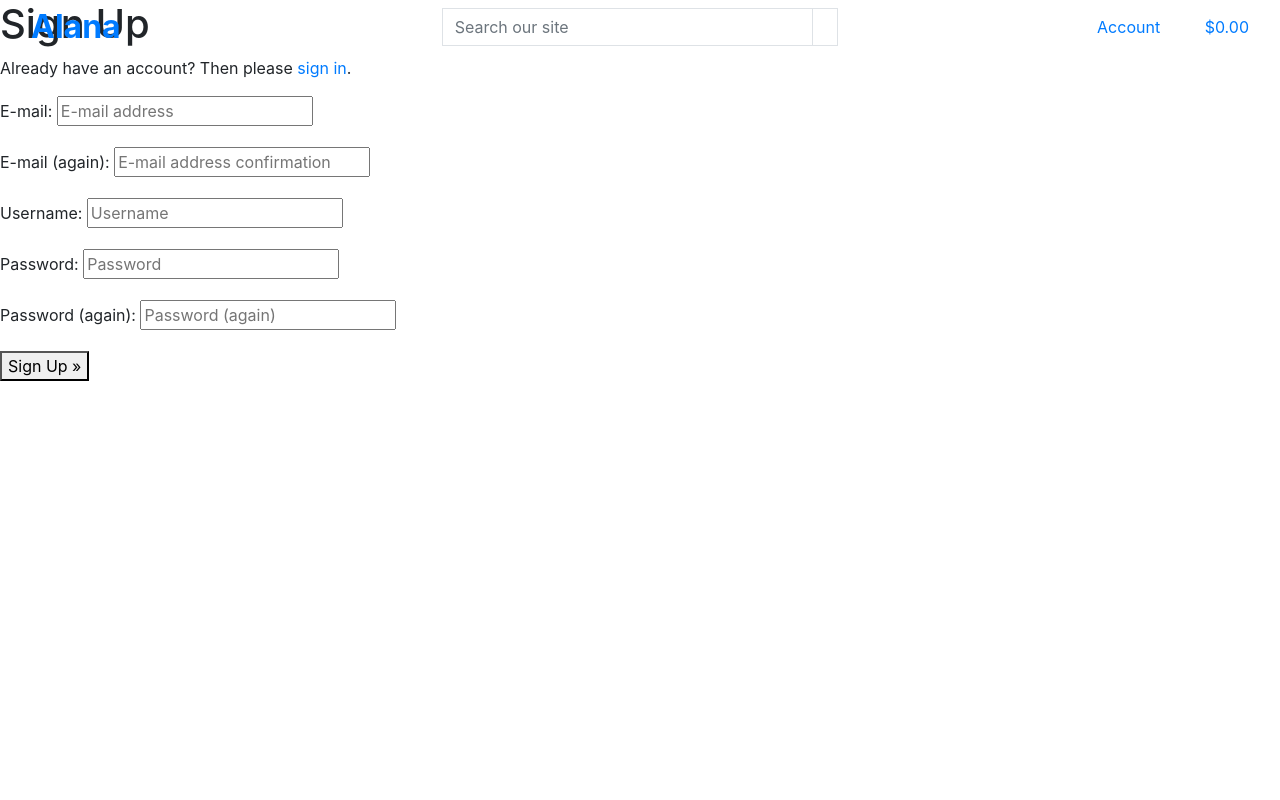
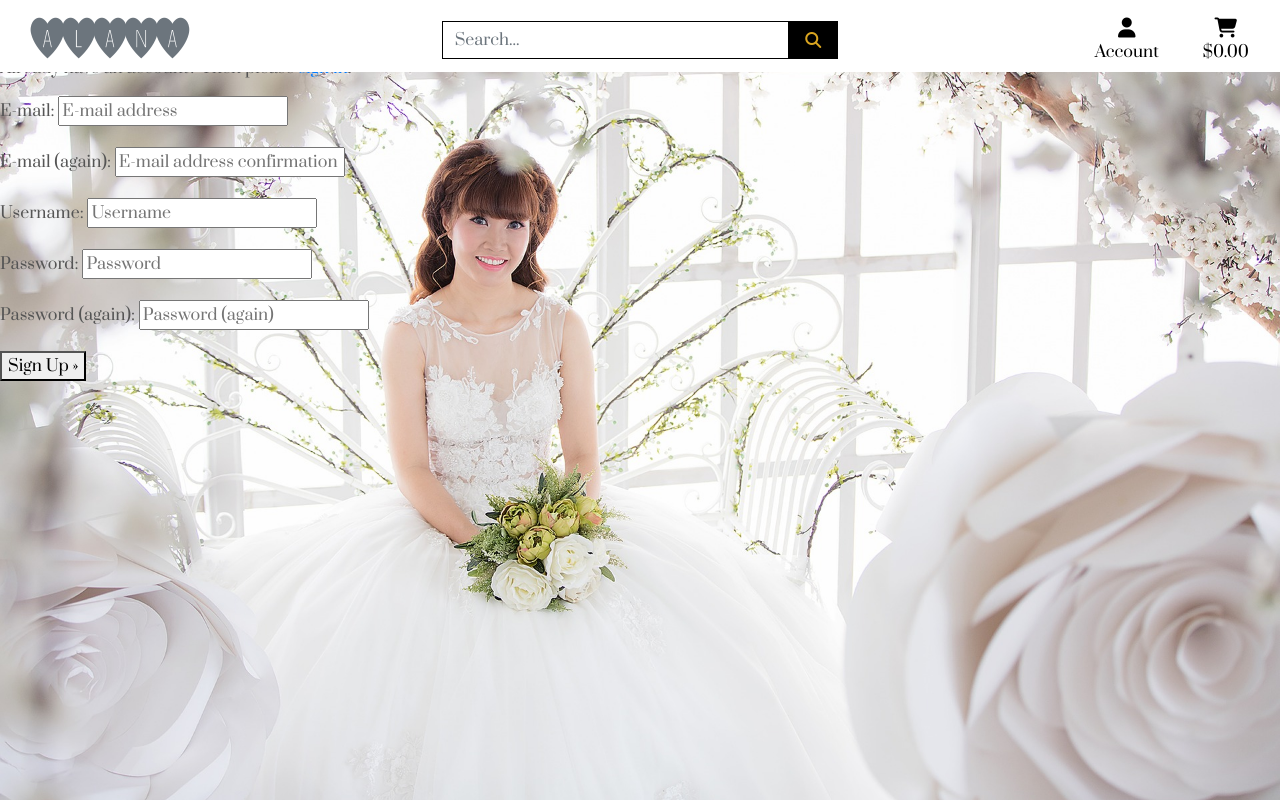
Before and after one commit to Sojasmine/test-2, a Django app: page /accounts/signup/ in a window 1280 px wide. Run offline with Django 3.2, Linux system fonts and the light colour scheme; some libraries are stand-ins or nearby versions.

Commit message:
Changed some text on index.html and base.html. Changed image. Set up settings and urls.py for the homepage

```diff
--- a/alana/settings.py
+++ b/alana/settings.py
@@ -152,6 +152,11 @@ USE_TZ = True
 
 STATIC_ROOT = os.path.join(BASE_DIR, 'staticfiles')
 STATIC_URL = "/static/"
+STATICFILES_DIRS = (os.path.join(BASE_DIR, 'static'),)
+
+MEDIA_URL = '/media/'
+MEDIA_ROOT = os.path.join(BASE_DIR, 'media')
+
 django_heroku.settings(locals())
 
 # Default primary key field type
--- a/alana/urls.py
+++ b/alana/urls.py
@@ -15,9 +15,11 @@ Including another URLconf
 """
 from django.contrib import admin
 from django.urls import path, include
+from django.conf import settings
+from django.conf.urls.static import static
 
 urlpatterns = [
     path('admin/', admin.site.urls),
     path('accounts/', include('allauth.urls')),
     path('', include('home.urls')),
-]
+] + static(settings.MEDIA_URL, document_root=settings.MEDIA_ROOT)
--- /dev/null
+++ b/static/css/base.css
@@ -0,0 +1,92 @@
+@font-face {
+    font-family: "KG I And Love And You Font";
+    src: url("../Font/KgIAndLoveAndYou-XMR9.ttf") format("truetype");
+}
+
+
+html {
+    height: 100%;
+}
+
+body {
+    background: url('/media/bride-1.jpg') no-repeat center center fixed;
+    background-size: cover;
+    height: calc(100vh - 164px);
+    color: #555;
+    font-family: 'Prata';
+}
+
+h1 {
+    font-family: 'KG I And Love And You Font';
+}
+
+
+/* from Bulma */
+.icon {
+    align-items: center;
+    display: inline-flex;
+    justify-content: center;
+    height: 1.5rem;
+    width: 1.5rem;
+}
+
+.logo-font {
+    text-transform: uppercase;
+}
+
+.main-logo-link {
+    width: fit-content;
+}
+
+.shop-now-button {
+    background: black;
+    color: #daa520;
+    min-width: 260px;
+}
+
+.btn-black {
+    background: black;
+    color: #daa520;
+}
+
+.shop-now-button:hover,
+.shop-now-button:active,
+.shop-now-button:focus,
+.btn-black:hover,
+.btn-black:active,
+.btn-black:focus {
+    background: #222;
+    color: #daa520;
+}
+
+.text-black {
+    color: #000 !important;
+}
+
+.border-black {
+    border: 1px solid black !important;
+}
+
+/* -------------------------------- Media Queries */
+
+/* Slightly larger container on xl screens */
+@media (min-width: 1200px) {
+  .container {
+    max-width: 80%;
+  }
+}
+
+/* fixed top navbar only on medium and up */
+@media (min-width: 992px) {
+    .fixed-top-desktop-only {
+        position: fixed;
+        top: 0;
+        right: 0;
+        left: 0;
+        z-index: 1030;
+    }
+
+    .header-container {
+        padding-top: 164px;
+    }
+}
--- a/templates/base.html
+++ b/templates/base.html
@@ -14,12 +14,15 @@
 
     {% block corecss %}
     <link rel="stylesheet" href="https://stackpath.bootstrapcdn.com/bootstrap/4.4.1/css/bootstrap.min.css" integrity="sha384-Vkoo8x4CGsO3+Hhxv8T/Q5PaXtkKtu6ug5TOeNV6gBiFeWPGFN9MuhOf23Q9Ifjh" crossorigin="anonymous">
+    <link rel="stylesheet" href="https://fonts.googleapis.com/css2?family=Prata&display=swap">
+    <link rel="stylesheet" href="{% static 'css/base.css' %}">
     {% endblock %}
 
     {% block extra_css %}
     {% endblock %}
 
     {% block corejs %}
+    <script src="https://kit.fontawesome.com/e9c73d7092.js" crossorigin="anonymous"></script>
     <script src="https://code.jquery.com/jquery-3.4.1.slim.min.js" integrity="sha384-J6qa4849blE2+poT4WnyKhv5vZF5SrPo0iEjwBvKU7imGFAV0wwj1yYfoRSJoZ+n" crossorigin="anonymous"></script>
     <script src="https://cdn.jsdelivr.net/npm/popper.js@1.16.0/dist/umd/popper.min.js" integrity="sha384-Q6E9RHvbIyZFJoft+2mJbHaEWldlvI9IOYy5n3zV9zzTtmI3UksdQRVvoxMfooAo" crossorigin="anonymous"></script>
     <script src="https://stackpath.bootstrapcdn.com/bootstrap/4.4.1/js/bootstrap.min.js" integrity="sha384-wfSDF2E50Y2D1uUdj0O3uMBJnjuUD4Ih7YwaYd1iqfktj0Uod8GCExl3Og8ifwB6" crossorigin="anonymous"></script>
@@ -32,16 +35,16 @@
   </head>
   <body>
     <header class="container-fluid fixed-top">
-      <div class="row">
+      <div id="topnav" class="row bg-white pt-lg-2 d-none d-lg-flex">
           <div class="col-12 col-lg-4 my-auto py-1 py-lg-0 text-center text-lg-left">
               <a href="{% url 'home' %}" class="nav-link main-logo-link">
-                  <h2 class="logo-font text-black my-0"><strong>Alana</strong></h2>
+                  <h1 class="logo-font text-muted my-0"><strong>Alana</strong></h1>
               </a>
           </div>
           <div class="col-12 col-lg-4 my-auto py-1 py-lg-0">
               <form method="GET" action="">
                   <div class="input-group w-100">
-                      <input class="form-control border border-black rounded-0" type="text" name="q" placeholder="Search our site">
+                      <input class="form-control border border-black rounded-0" type="text" name="q" placeholder="Search...">
                       <div class="input-group-append">
                           <button class="form-control btn btn-black border border-black rounded-0" type="submit">
                               <span class="icon">
```
Also changed, not shown: home/templates/home/index.html (+4 -3 lines), media/bride-1.jpg (added), static/Font/KgIAndLoveAndYou-XMR9.ttf (added), static/Font/Sweetheart-owp3d.otf (added).
